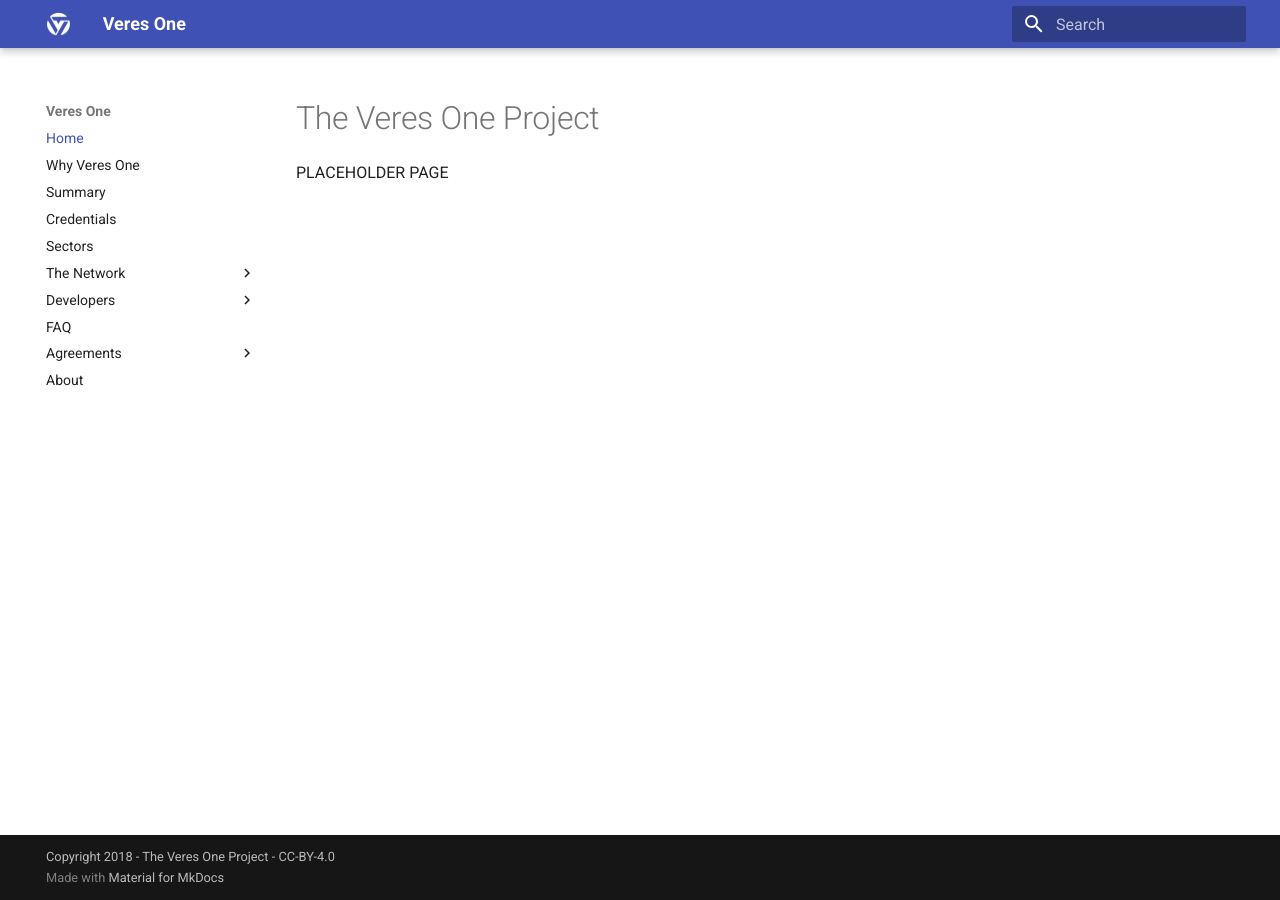
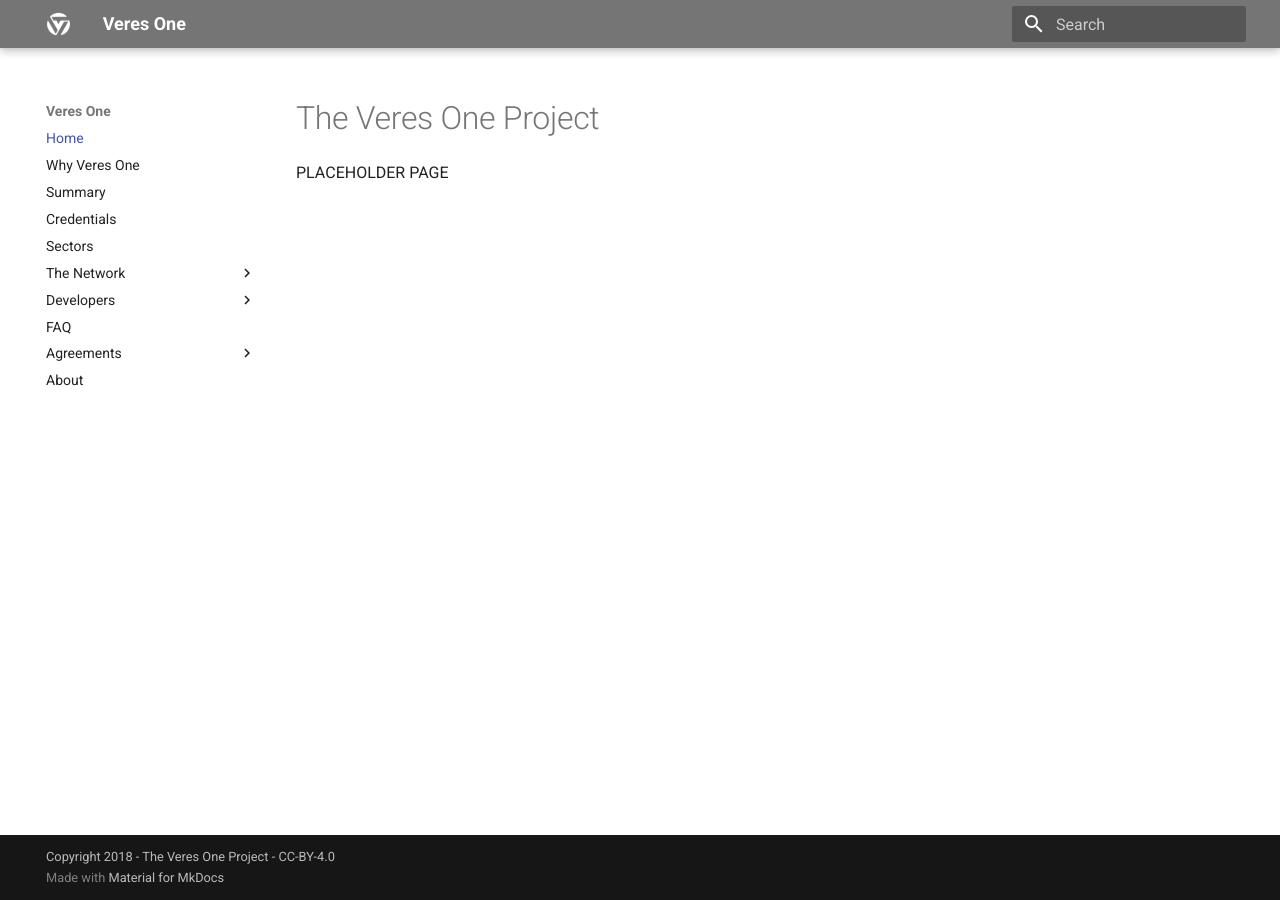
Before and after one commit to veres-one/docs.veres.one, an MkDocs documentation site: the page built from docs/index.md, in a window 1280 px wide. Built offline with MkDocs 1.6.1 and Material for MkDocs 9.7.7, drawn with Linux system fonts in a browser that asks for light colours; old or Windows-style settings are respelled for this version of MkDocs.

Commit message:
Use gray for navbar across docs pages.

```diff
--- a/mkdocs.yml
+++ b/mkdocs.yml
@@ -7,6 +7,9 @@ theme:
   name: 'material'
   custom_dir: veresone_theme
   logo: img/logo-white-24px.png
+  palette:
+    primary: grey
+    accent: indigo
 pages:
     - 'Home': 'index.md'
     - 'Why Veres One': 'why.md'
```
